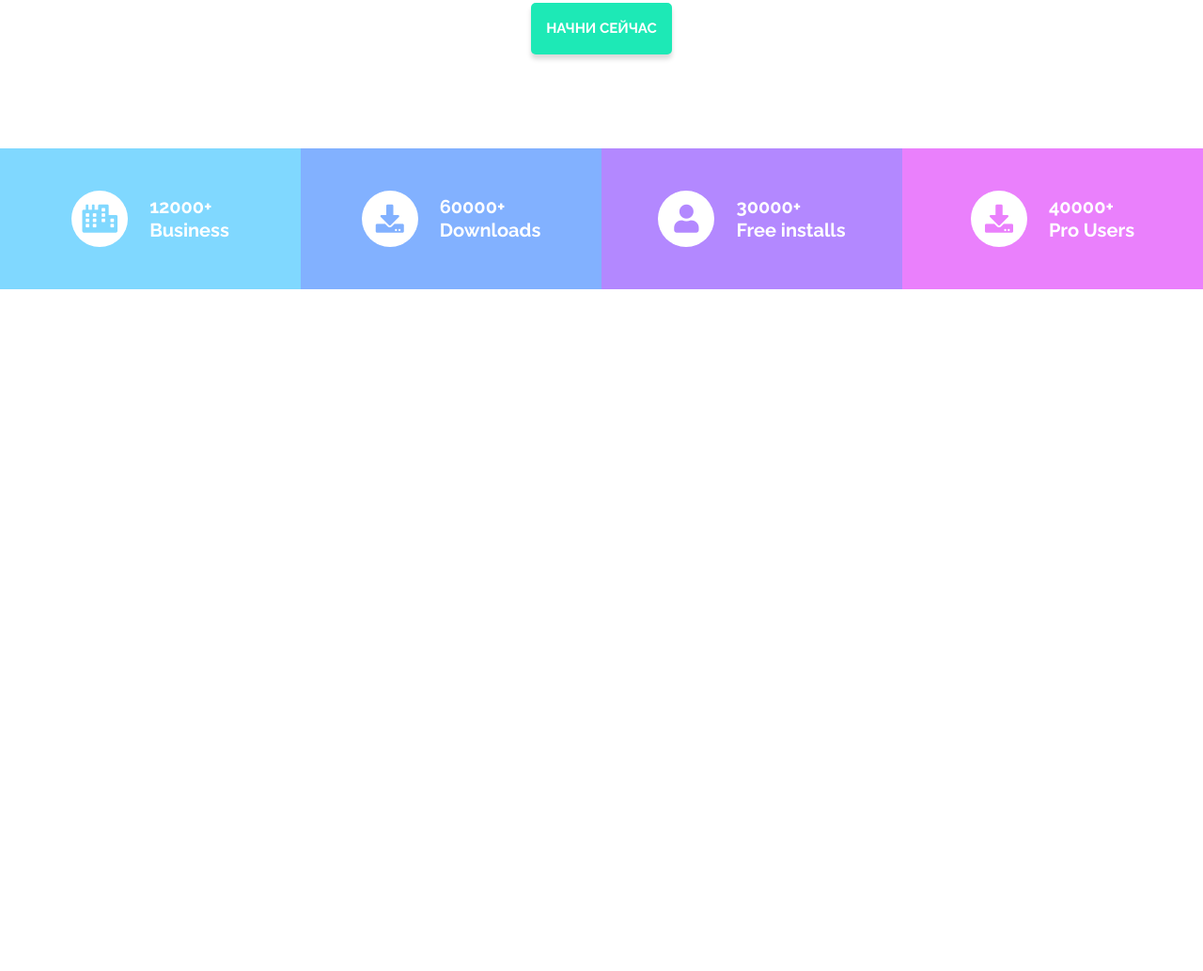
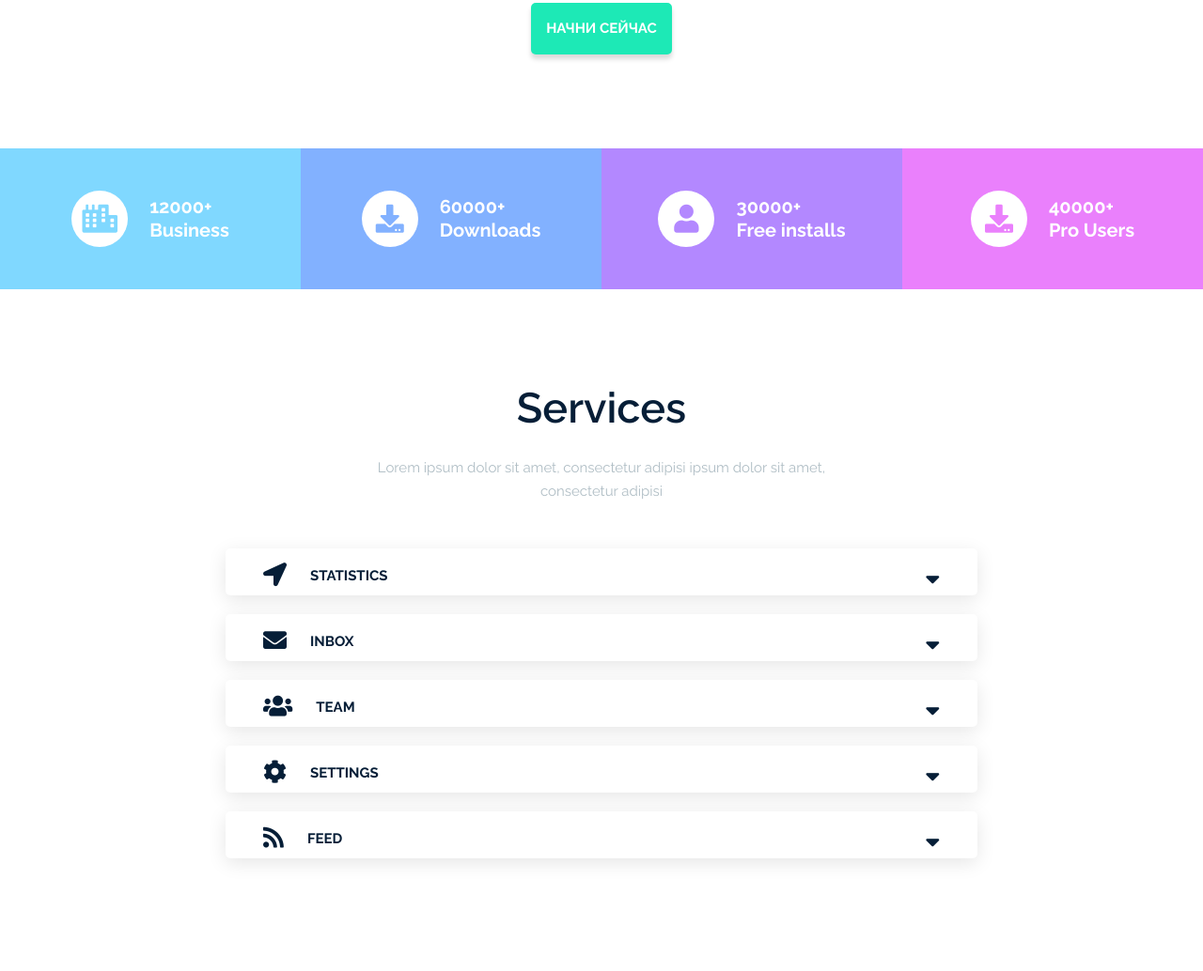
Before and after one commit to iamiks/WEB, a plain HTML site: page index.html in a window 1280 px wide. Shown: the part 1520-2554 px from the top of the page at 94% size. Before the commit the page ends 1828 px from the top, so only its background shows below. Drawn offline with Linux system fonts and the light colour scheme.

Commit message:
реализация 4 блока

```diff
--- a/css/style.css
+++ b/css/style.css
@@ -297,3 +297,73 @@ button:focus {
     font-weight: 700;
     color: #ffffff;
 }
+/* section services */
+.service {
+    padding: 100px 0;
+}
+.service_content {
+    margin-top: 48px;
+}
+/* tabs */
+.tabs_item {
+    width: 800px;
+    height: 50px;
+    background-color: #ffffff;
+    box-shadow: 0px 5px 20px 0px rgba(0,0,0,0.1);
+    border-radius: 5px;
+    margin: 0 auto 20px auto;
+    padding: 0 25px 25px 25px;
+    display: flex;
+    flex-direction: column;
+    justify-content: space-between;
+    overflow: hidden;
+    cursor: pointer;
+}
+.tabs_item_active {
+    height: 240px;
+    cursor: default;
+}
+.tabs_head {
+    display: flex;
+    justify-content: space-between;
+    height: 50px;
+    align-items: center;
+    margin: 15px;
+}
+.tabs_wrap {
+    display: flex;
+    align-items: center;
+}
+.tabs_title {
+    line-height: 1.2;
+    font-weight: 700;
+    text-transform: uppercase;
+    color: #061e37;
+    margin-left: 25px;
+}
+.tabs_icon i {
+    font-size: 25px;
+    color: #061e37;
+}
+.tabs_down i {
+    font-size: 25px;
+    color: #061e37;
+}
+
+.tabs_content {
+    display: flex;
+}
+.tabs_img {
+    width: 25%;
+    height: 155px;
+    background: url(../img/tabs/rounded.jpg) center center/cover no-repeat;
+    border-radius: 5px;
+    margin-right: 25px;
+}
+.tabs_text {
+    width: 63%;
+    line-height: 25px;
+    letter-spacing: 0.03em;
+    color: #061e37;
+    font-weight: 600;
+}
--- a/index.html
+++ b/index.html
@@ -120,6 +120,87 @@
             </div>
         </div>
     </section>
+    <section class="service">
+        <h2 class="title">Services</h2>
+            <div class="descr">
+                Lorem ipsum dolor sit amet, consectetur adipisi ipsum dolor sit amet, consectetur adipisi
+            </div>
+        <div class="service_content">
+            <div class="tabs">
+                <div class="tabs_item">
+                    <div class="tabs_head">
+                        <div class="tabs_wrap">
+                            <div class="tabs_icon"><i class="fas fa-location-arrow"></i></div>
+                            <div class="tabs_title">Statistics</div>
+                        </div>
+                        <div class="tabs_down"><i class="fas fa-sort-down"></i></div>
+                    </div>
+                    <div class="tabs_content">
+                        <div class="tabs_img"></div>
+                        <div class="tabs_text">Lorem ipsum dolor sit amet, consectetur adi
+                            <br><br> Lorem ipsum dolor sit amet, consectetur adi
+                        </div>
+                    </div>
+                </div>
+                <div class="tabs_item">
+                    <div class="tabs_head">
+                        <div class="tabs_wrap">
+                            <div class="tabs_icon"><i class="fas fa-envelope"></i></div>
+                            <div class="tabs_title">inbox</div>
+                        </div>
+                        <div class="tabs_down"><i class="fas fa-sort-down"></i></div>
+                    </div>
+                    <div class="tabs_content">
+                        <div class="tabs_img"></div>
+                        <div class="tabs_text">Lorem ipsum dolor sit amet, consectetur adi
+                            <br><br> Lorem ipsum dolor sit amet, consectetur adi</div>
+                    </div>
+                </div>
+                <div class="tabs_item">
+                    <div class="tabs_head">
+                        <div class="tabs_wrap">
+                            <div class="tabs_icon"><i class="fas fa-users"></i></div>
+                            <div class="tabs_title">team</div>
+                        </div>
+                        <div class="tabs_down"><i class="fas fa-sort-down"></i></div>
+                    </div>
+                    <div class="tabs_content">
+                        <div class="tabs_img"></div>
+                        <div class="tabs_text">Lorem ipsum dolor sit amet, consectetur adi
+                            <br><br> Lorem ipsum dolor sit amet, consectetur adi</div>
+                    </div>
+                </div>
+                <div class="tabs_item">
+                    <div class="tabs_head">
+                        <div class="tabs_wrap">
+                            <div class="tabs_icon"><i class="fas fa-cog"></i></div>
+                            <div class="tabs_title">settings</div>
+                        </div>
+                        <div class="tabs_down"><i class="fas fa-sort-down"></i></div>
+                    </div>
+                    <div class="tabs_content">
+                        <div class="tabs_img"></div>
+                        <div class="tabs_text">Lorem ipsum dolor sit amet, consectetur adi
+                            <br><br> Lorem ipsum dolor sit amet, consectetur adi</div>
+                    </div>
+                </div>
+                <div class="tabs_item">
+                    <div class="tabs_head">
+                        <div class="tabs_wrap">
+                            <div class="tabs_icon"><i class="fas fa-rss"></i></div>
+                            <div class="tabs_title">feed</div>
+                        </div>
+                        <div class="tabs_down"><i class="fas fa-sort-down"></i></div>
+                    </div>
+                    <div class="tabs_content">
+                        <div class="tabs_img"></div>
+                        <div class="tabs_text">Lorem ipsum dolor sit amet, consectetur adi
+                            <br><br> Lorem ipsum dolor sit amet, consectetur adi</div>
+                    </div>
+                </div>
+            </div>
+        </div>
+    </section>
     <script src="js/main.js"></script>
 </body>
 </html>
--- a/js/main.js
+++ b/js/main.js
@@ -0,0 +1,13 @@
+window.addEventListener("DOMContentLoaded", () => {
+    const tabs = document.querySelectorAll(".tabs_item");
+    tabs.forEach(elem => {
+        elem.addEventListener("click", () => {
+            tabs.forEach(otherItem => {
+                if (otherItem.classList.contains("tabs_item_active")) {
+                    otherItem.classList.remove("tabs_item_active");
+                }
+            })
+            elem.classList.add("tabs_item_active")
+        });
+    });
+});
```
Also changed, not shown: img/tabs/rounded.jpg (added).
